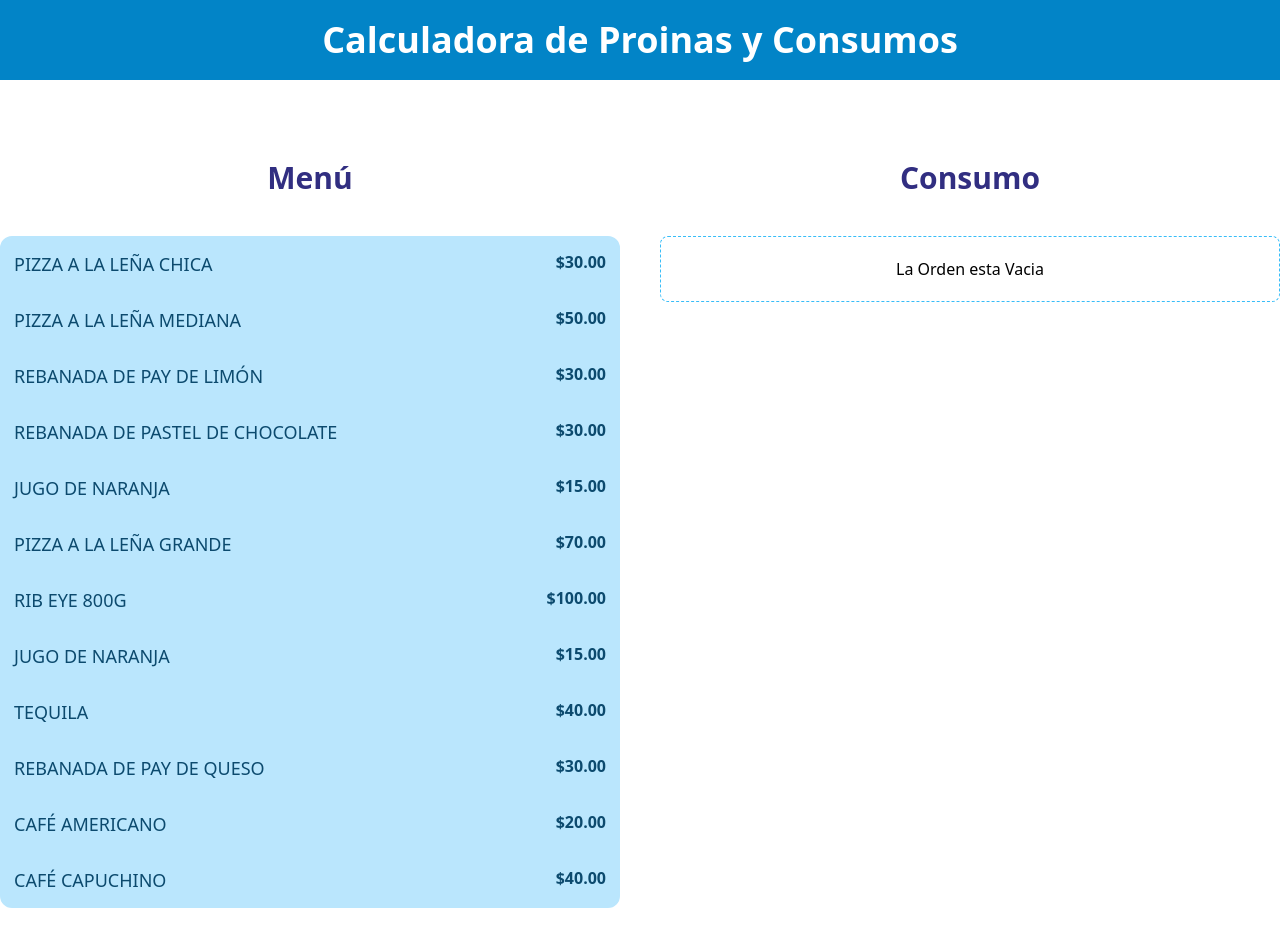
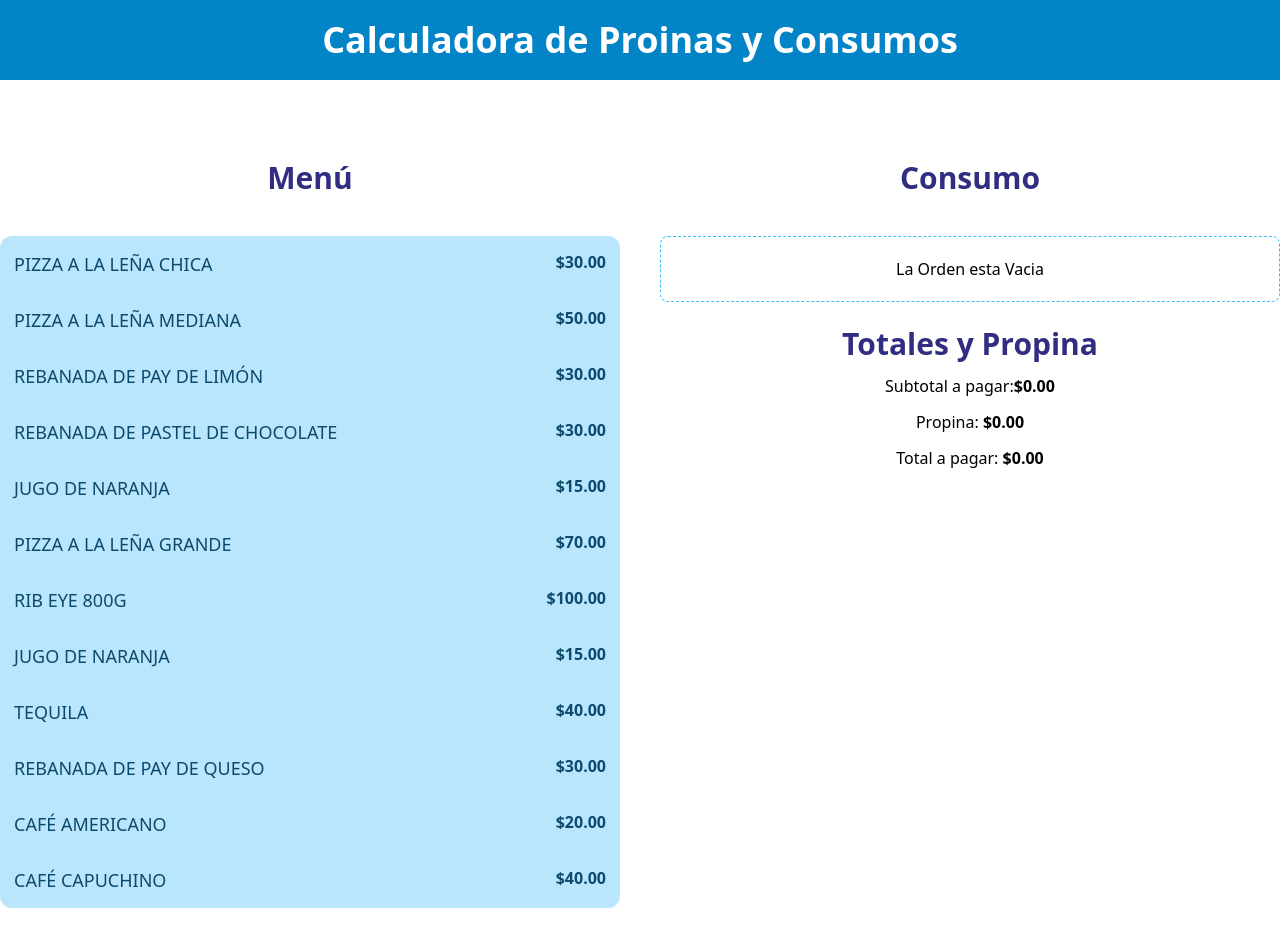
Before and after one commit to Jair-vet/Calculadora-Propinas, a React (Vite) app: page / in a window 1280 px wide. Shown: the top 946 px of the page. Built offline with nearby package versions, Linux system fonts and the light colour scheme.

Commit message:
Calculamos el Subtotal

```diff
--- a/src/App.tsx
+++ b/src/App.tsx
@@ -2,6 +2,7 @@ import { MenuItems } from "./components/MenuItems";
 import { OrderContents } from "./components/OrderContents";
 import { menuItems } from './data/db';
 import useOrder from "./hooks/useOrder";
+import { OrderTotal } from './components/OrderTotal';
 
 
 function App() {
@@ -38,6 +39,10 @@ function App() {
             removeItem={removeItem}
           />
 
+          <OrderTotal
+            order={order}
+          />
+
         </div>
       </main>
 
--- /dev/null
+++ b/src/components/OrderTotal.tsx
@@ -0,0 +1,32 @@
+import { useMemo } from "react"
+import { OrderItem } from "../types"
+import { formatCurrency } from "../helpers"
+
+
+type OrderTotalProps = {
+    order: OrderItem[]
+}
+
+export const OrderTotal = ({order} : OrderTotalProps) => {
+
+    const subTotalAmount = useMemo(() => order.reduce( (total, item) => total + (item.quantity * item.price), 0) , [order])
+
+  return (
+    <>
+        <div className="space-y-3 mt-6">
+            <h2 className="text-3xl font-black text-center text-indigo-900 ">Totales y Propina</h2>
+            <p className="text-center">Subtotal a pagar:
+                <span className="font-bold">{ formatCurrency(subTotalAmount) }</span>
+            </p>
+            <p className="text-center">Propina:
+                <span className="font-bold"> $0.00</span>
+            </p>
+            <p className="text-center">Total a pagar:
+                <span className="font-bold"> $0.00</span>
+            </p>
+        </div>
+
+        <button></button>
+    </>
+  )
+}
```
